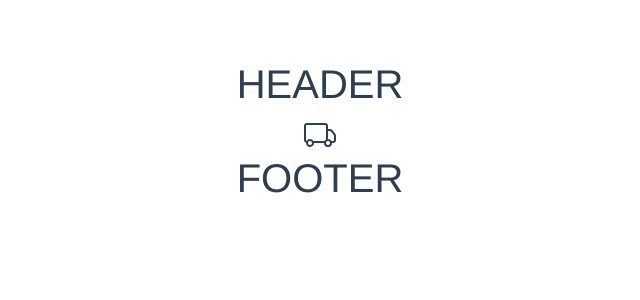
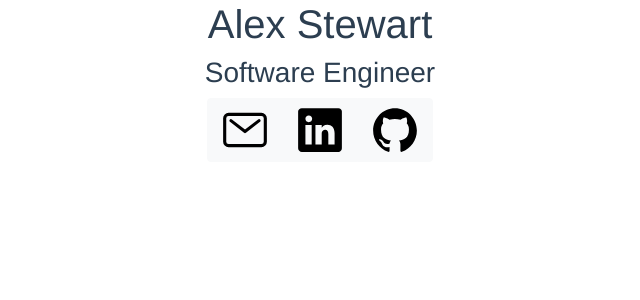
Before and after one commit to alex-stewart/professional-website, a Vue app in the folder frontend/: page / in a window 1280 px wide. Shown: the top 300 px of the page, without its empty margins (320-960 px from the left). Built offline with nearby package versions, Linux system fonts and the light colour scheme.

Commit message:
Adding social links

```diff
--- a/frontend/babel.config.js
+++ b/frontend/babel.config.js
@@ -2,4 +2,4 @@ module.exports = {
   presets: [
     '@vue/cli-plugin-babel/preset'
   ]
-}
+};
--- a/frontend/public/index.html
+++ b/frontend/public/index.html
@@ -6,7 +6,6 @@
     <meta http-equiv="X-UA-Compatible" content="IE=edge">
     <meta name="viewport" content="width=device-width,initial-scale=1.0">
     <link rel="icon" href="<%= BASE_URL %>favicon.ico">
-    <title><%= htmlWebpackPlugin.options.title %></title>
   </head>
   <body>
     <noscript>
--- a/frontend/src/components/Footer.vue
+++ /dev/null
@@ -1,12 +0,0 @@
-<template>
-    <H1>FOOTER</H1>
-</template>
-
-<script>
-    export default {
-        name: 'main-footer'
-    }
-</script>
-
-<style scoped>
-</style>
--- a/frontend/src/components/Header.vue
+++ /dev/null
@@ -1,12 +0,0 @@
-<template>
-    <H1>HEADER</H1>
-</template>
-
-<script>
-    export default {
-        name: 'main-header'
-    }
-</script>
-
-<style scoped>
-</style>
--- a/frontend/src/components/Home.vue
+++ b/frontend/src/components/Home.vue
@@ -1,26 +1,26 @@
 <template>
     <div id="home">
-        <div id="header">
-            <Header/>
-        </div>
-        <div class="h2 mb-0">
-            <b-icon-truck></b-icon-truck>
-        </div>
-        <div id="footer">
-            <Footer/>
-        </div>
+        <b-container>
+            <b-row align-h="center">
+                <div class="h1">Alex Stewart</div>
+            </b-row>
+            <b-row align-h="center">
+                <div class="h3">Software Engineer</div>
+            </b-row>
+            <b-row align-h="center">
+                <Links/>
+            </b-row>
+        </b-container>
     </div>
 </template>
 
 <script>
-    import Header from './Header.vue'
-    import Footer from './Footer.vue'
+    import Links from './Links.vue'
 
     export default {
         name: 'home',
         components: {
-            Header,
-            Footer
+            Links
         }
     }
 </script>
@@ -30,8 +30,6 @@
         font-family: Avenir, Helvetica, Arial, sans-serif;
         -webkit-font-smoothing: antialiased;
         -moz-osx-font-smoothing: grayscale;
-        text-align: center;
         color: #2c3e50;
-        margin-top: 60px;
     }
 </style>
--- /dev/null
+++ b/frontend/src/components/Links.vue
@@ -0,0 +1,34 @@
+<template>
+    <b-button-group>
+        <b-button variant="light" href="mailto:contact@alestew.com">
+            <MailIcon/>
+        </b-button>
+        <b-button variant="light" target="_blank" rel="noopener noreferrer"
+                  href="https://www.linkedin.com/in/ajstewart/">
+            <LinkedInIcon/>
+        </b-button>
+        <b-button variant="light" target="_blank" rel="noopener noreferrer"
+                  href="https://github.com/alex-stewart">
+            <GitHubIcon/>
+        </b-button>
+    </b-button-group>
+
+</template>
+
+<script>
+    import GitHubIcon from './icons/GitHubIcon.vue'
+    import LinkedInIcon from './icons/LinkedInIcon.vue'
+    import MailIcon from './icons/MailIcon.vue'
+
+    export default {
+        name: 'links',
+        components: {
+            GitHubIcon,
+            LinkedInIcon,
+            MailIcon
+        }
+    }
+</script>
+
+<style scoped>
+</style>
--- /dev/null
+++ b/frontend/src/components/icons/GitHubIcon.vue
@@ -0,0 +1,25 @@
+<template>
+    <svg xmlns='http://www.w3.org/2000/svg' :width='width' :height='height' :fill='colour' viewBox='0 0 512 512'>
+        <title>GitHub</title>
+        <path d='M256,32C132.3,32,32,134.9,32,261.7c0,101.5,64.2,187.5,153.2,217.9a17.56,17.56,0,0,0,3.8.4c8.3,0,11.5-6.1,11.5-11.4,0-5.5-.2-19.9-.3-39.1a102.4,102.4,0,0,1-22.6,2.7c-43.1,0-52.9-33.5-52.9-33.5-10.2-26.5-24.9-33.6-24.9-33.6-19.5-13.7-.1-14.1,1.4-14.1h.1c22.5,2,34.3,23.8,34.3,23.8,11.2,19.6,26.2,25.1,39.6,25.1a63,63,0,0,0,25.6-6c2-14.8,7.8-24.9,14.2-30.7-49.7-5.8-102-25.5-102-113.5,0-25.1,8.7-45.6,23-61.6-2.3-5.8-10-29.2,2.2-60.8a18.64,18.64,0,0,1,5-.5c8.1,0,26.4,3.1,56.6,24.1a208.21,208.21,0,0,1,112.2,0c30.2-21,48.5-24.1,56.6-24.1a18.64,18.64,0,0,1,5,.5c12.2,31.6,4.5,55,2.2,60.8,14.3,16.1,23,36.6,23,61.6,0,88.2-52.4,107.6-102.3,113.3,8,7.1,15.2,21.1,15.2,42.5,0,30.7-.3,55.5-.3,63,0,5.4,3.1,11.5,11.4,11.5a19.35,19.35,0,0,0,4-.4C415.9,449.2,480,363.1,480,261.7,480,134.9,379.7,32,256,32Z'/>
+    </svg>
+</template>
+
+<script>
+    export default {
+        props: {
+            width: {
+                type: [Number, String],
+                default: 50
+            },
+            height: {
+                type: [Number, String],
+                default: 50
+            },
+            colour: {
+                type: String,
+                default: "#000000"
+            }
+        }
+    }
+</script>
--- /dev/null
+++ b/frontend/src/components/icons/LinkedInIcon.vue
@@ -0,0 +1,25 @@
+<template>
+    <svg xmlns='http://www.w3.org/2000/svg' :width='width' :height='height' :fill='colour' viewBox='0 0 512 512'>
+        <title>LinkedIn</title>
+        <path d='M444.17,32H70.28C49.85,32,32,46.7,32,66.89V441.61C32,461.91,49.85,480,70.28,480H444.06C464.6,480,480,461.79,480,441.61V66.89C480.12,46.7,464.6,32,444.17,32ZM170.87,405.43H106.69V205.88h64.18ZM141,175.54h-.46c-20.54,0-33.84-15.29-33.84-34.43,0-19.49,13.65-34.42,34.65-34.42s33.85,14.82,34.31,34.42C175.65,160.25,162.35,175.54,141,175.54ZM405.43,405.43H341.25V296.32c0-26.14-9.34-44-32.56-44-17.74,0-28.24,12-32.91,23.69-1.75,4.2-2.22,9.92-2.22,15.76V405.43H209.38V205.88h64.18v27.77c9.34-13.3,23.93-32.44,57.88-32.44,42.13,0,74,27.77,74,87.64Z'/>
+    </svg>
+</template>
+
+<script>
+    export default {
+        props: {
+            width: {
+                type: [Number, String],
+                default: 50
+            },
+            height: {
+                type: [Number, String],
+                default: 50
+            },
+            colour: {
+                type: String,
+                default: "#000000"
+            }
+        }
+    }
+</script>
--- /dev/null
+++ b/frontend/src/components/icons/MailIcon.vue
@@ -0,0 +1,28 @@
+<template>
+    <svg xmlns='http://www.w3.org/2000/svg' :width='width' :height='height' :stroke='colour' viewBox='0 0 512 512'>
+        <title>Mail</title>
+        <rect x='48' y='96' width='416' height='320' rx='40' ry='40'
+              style='fill:none;stroke-linecap:round;stroke-linejoin:round;stroke-width:32px'/>
+        <polyline points='112 160 256 272 400 160'
+                  style='fill:none;stroke-linecap:round;stroke-linejoin:round;stroke-width:32px'/>
+    </svg>
+</template>
+
+<script>
+    export default {
+        props: {
+            width: {
+                type: [Number, String],
+                default: 50
+            },
+            height: {
+                type: [Number, String],
+                default: 50
+            },
+            colour: {
+                type: String,
+                default: "#000000"
+            }
+        }
+    }
+</script>
--- a/frontend/src/main.js
+++ b/frontend/src/main.js
@@ -1,5 +1,5 @@
 import Vue from 'vue'
-import {BootstrapVue, IconsPlugin} from 'bootstrap-vue'
+import {BootstrapVue} from 'bootstrap-vue'
 import VueRouter from 'vue-router';
 import 'bootstrap/dist/css/bootstrap.css'
 import 'bootstrap-vue/dist/bootstrap-vue.css'
@@ -9,8 +9,9 @@ import NotFound from './components/NotFound'
 
 const PAGE_TITLE_PREFIX = "Alex Stewart | ";
 
+Vue.config.ignoredElements = [/^ion-/];
+
 Vue.use(BootstrapVue);
-Vue.use(IconsPlugin);
 Vue.use(VueRouter);
 
 const router = new VueRouter({
```
